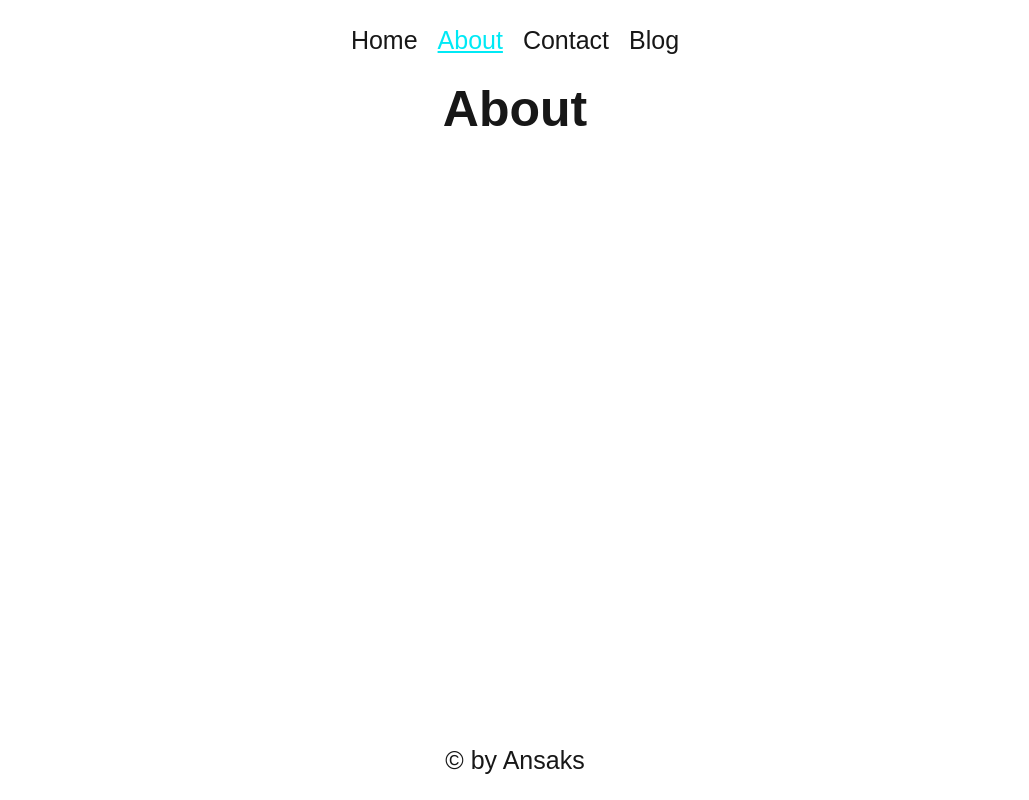
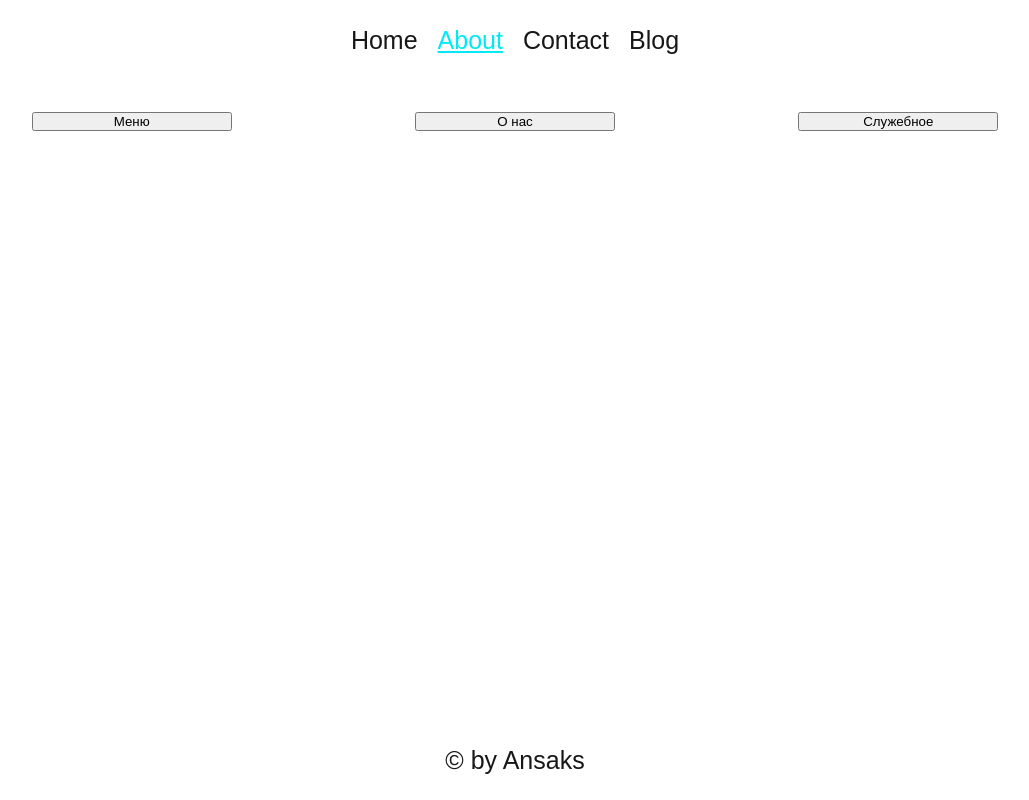
Before and after one commit to Maksim-Anosov/my-next-app, a Next.js app: page /about in a window 1280 px wide. Shown: the whole page, without its empty margins (125-1154 px from the left). Built offline with nearby package versions, Linux system fonts and the light colour scheme.

Commit message:
CompoundComponent

```diff
--- a/src/app/about/page.tsx
+++ b/src/app/about/page.tsx
@@ -1,13 +1,77 @@
-import { Metadata } from "next";
+'use client';
+// import { Metadata } from 'next';
+import { createContext, useCallback, useContext, useState } from 'react';
 
-export const metadata: Metadata = {
-  title: 'About',
+// export const metadata: Metadata = {
+//   title: 'About'
+// };
+
+export default function About() {
+  return <CompoundComponent />;
+}
+
+interface IMenuContext {
+  activeGroup: string;
+  switchGroup: (title: string) => void;
+}
+
+const MenuContext = createContext<IMenuContext>({} as IMenuContext);
+
+const MenuAccordion = ({ children }: { children: React.ReactNode }) => {
+  const [activeGroup, setActiveGroup] = useState("");
+
+  const switchGroup = useCallback((title: string) => {
+    setActiveGroup(activeTitle => activeTitle === title ? "" : title);
+  }, []);
+
+  return <MenuContext.Provider value={{ activeGroup, switchGroup }}>
+    <div style={{display: 'flex', justifyContent: 'space-around'}}>{children}</div>
+    </MenuContext.Provider>;
 };
 
-export default function About() {
+type MenuGroupProps = {
+  title: string;
+  children: React.ReactNode;
+};
+
+MenuAccordion.Group = function MenuGroup({ title, children }: MenuGroupProps) {
+  const { activeGroup, switchGroup } = useContext(MenuContext);
   return (
-    <h1 style={{ textAlign: 'center', fontSize: '50px', height: '80vh' }}>
-      About
-    </h1>
+    <div>
+      <button style={{ width: '200px' }} onClick={() => switchGroup(title)}>{title}</button>
+      {activeGroup === title && <div>{children}</div>}
+    </div>
+  );
+};
+
+MenuAccordion.Item = function MenuItem({ title }: { title: string }) {
+  return (
+    <div>
+      <div>{title}</div>
+    </div>
+  );
+};
+
+function CompoundComponent() {
+  return (
+    <div style={{ textAlign: 'center', fontSize: '50px', height: '80vh' }}>
+      <MenuAccordion>
+        <MenuAccordion.Group title='Меню'>
+          <MenuAccordion.Item title='Пункт 1' />
+          <MenuAccordion.Item title='Пункт 2' />
+          <MenuAccordion.Item title='Пункт 3' />
+        </MenuAccordion.Group>
+        <MenuAccordion.Group title='О нас'>
+          <MenuAccordion.Item title='Пункт 1' />
+          <MenuAccordion.Item title='Пункт 2' />
+          <MenuAccordion.Item title='Пункт 3' />
+        </MenuAccordion.Group>
+        <MenuAccordion.Group title='Служебное'>
+          <MenuAccordion.Item title='Пункт 1' />
+          <MenuAccordion.Item title='Пункт 2' />
+          <MenuAccordion.Item title='Пункт 3' />
+        </MenuAccordion.Group>
+      </MenuAccordion>
+    </div>
   );
 }
```
Also changed, not shown: src/app/components/PostsList.tsx (+19 -15 lines).
